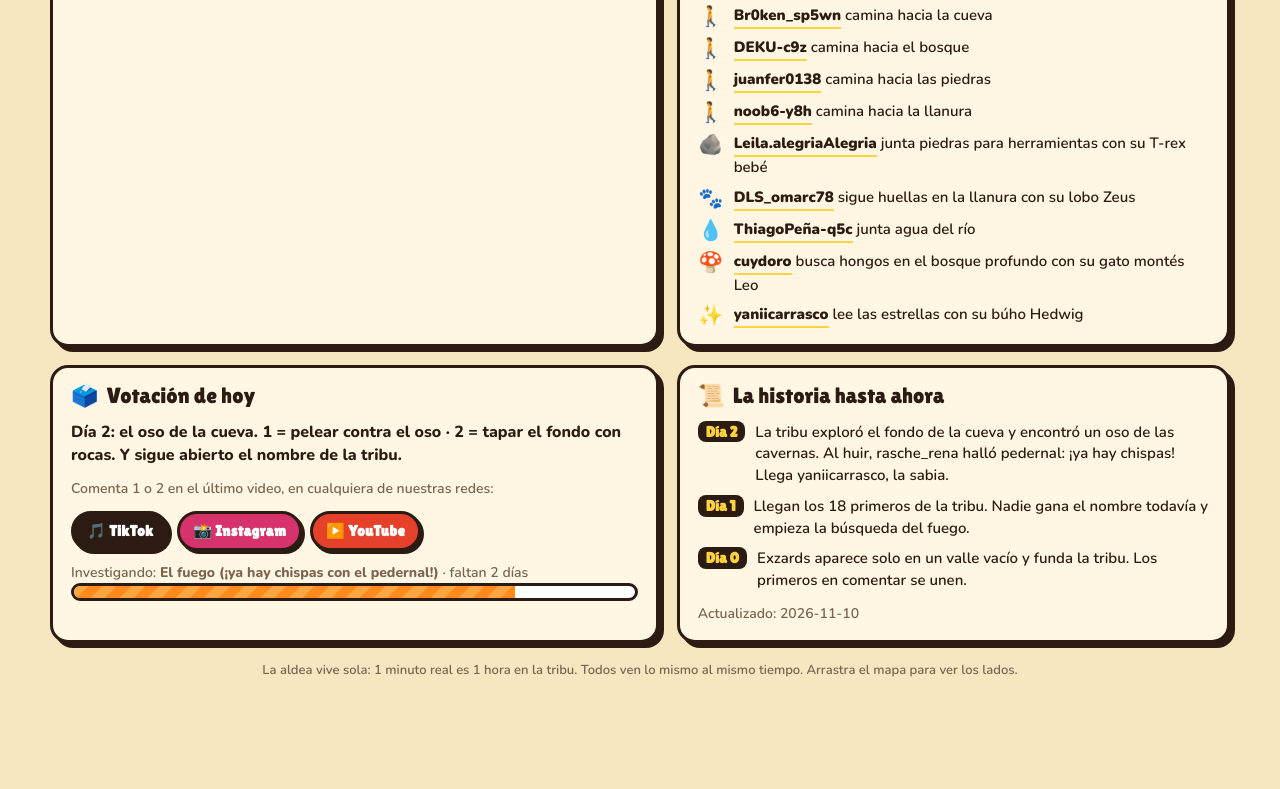
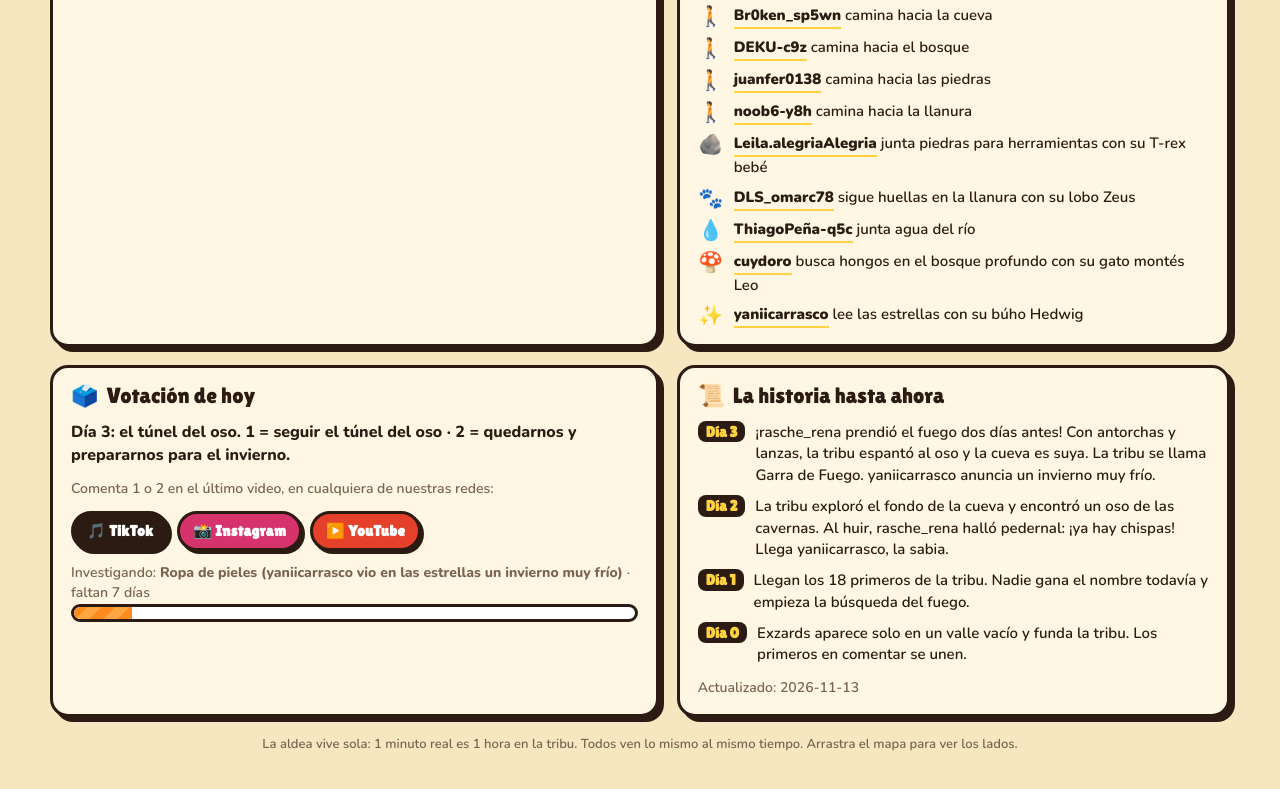
Before and after one commit to Carrasking/tutribudecide, a plain HTML site: page index.html in a window 1280 px wide. Shown: the part 1289-2078 px from the top of the page. Before the commit the page ends 2009 px from the top, so only its background shows below. Drawn offline with nearby package versions, Linux system fonts and the light colour scheme; animation ran at ten frames a second.

Commit message:
Día 3: Garra de Fuego, fuego desbloqueado, oso vencido, población 91
Co-Authored-By: Claude Opus 5.5 <noreply@anthropic.com>

```diff
--- a/datos.json
+++ b/datos.json
@@ -1,29 +1,29 @@
 {
-  "actualizado": "2026-11-10",
-  "dia": 2,
-  "poblacion": 78,
-  "tribu": null,
+  "actualizado": "2026-11-13",
+  "dia": 3,
+  "poblacion": 91,
+  "tribu": "Garra de Fuego",
   "aldea": null,
   "era": "piedra",
-  "fuego": false,
+  "fuego": true,
   "cueva": {
-    "estado": "oscuro",
+    "estado": "vencido",
     "amenaza": "oso",
-    "vida": 100,
+    "vida": 0,
     "nota": {
-      "es": "Un oso de las cavernas vive en el fondo. La tribu decide en el video: ¿pelear o tapar el fondo con rocas?",
-      "en": "A cave bear lives at the back. The tribe decides in the video: fight it or wall it off with rocks?"
+      "es": "Con antorchas y lanzas, la tribu espantó al oso: huyó por un túnel del fondo. ¿Lo seguimos? La tribu lo decide en el video.",
+      "en": "With torches and spears, the tribe scared the bear off: it ran through a tunnel at the back. Follow it? The tribe decides in the video."
     }
   },
   "investigando": {
-    "es": "El fuego (¡ya hay chispas con el pedernal!)",
-    "en": "Fire (flint sparks already!)",
-    "inicio": "2026-11-09",
-    "dias": 6
+    "es": "Ropa de pieles (yaniicarrasco vio en las estrellas un invierno muy frío)",
+    "en": "Fur clothes (yaniicarrasco saw a very cold winter in the stars)",
+    "inicio": "2026-11-13",
+    "dias": 7
   },
   "votacion": {
-    "es": "Día 2: el oso de la cueva. 1 = pelear contra el oso · 2 = tapar el fondo con rocas. Y sigue abierto el nombre de la tribu.",
-    "en": "Day 2: the cave bear. 1 = fight the bear · 2 = wall off the back with rocks. The tribe name vote is still open.",
+    "es": "Día 3: el túnel del oso. 1 = seguir el túnel del oso · 2 = quedarnos y prepararnos para el invierno.",
+    "en": "Day 3: the bear's tunnel. 1 = follow the bear's tunnel · 2 = stay and get ready for winter.",
     "redes_es": [
       {
         "red": "TikTok",
@@ -71,6 +71,11 @@
       "dia": 2,
       "es": "La tribu exploró el fondo de la cueva y encontró un oso de las cavernas. Al huir, rasche_rena halló pedernal: ¡ya hay chispas! Llega yaniicarrasco, la sabia.",
       "en": "The tribe explored the back of the cave and found a cave bear. Running away, rasche_rena found flint: sparks at last! yaniicarrasco, the sage, arrives."
+    },
+    {
+      "dia": 3,
+      "es": "¡rasche_rena prendió el fuego dos días antes! Con antorchas y lanzas, la tribu espantó al oso y la cueva es suya. La tribu se llama Garra de Fuego. yaniicarrasco anuncia un invierno muy frío.",
+      "en": "rasche_rena made fire two days early! With torches and spears, the tribe scared off the bear and the cave is theirs. The tribe is now called Garra de Fuego. yaniicarrasco foresees a very cold winter."
     }
   ],
   "jefe": {
@@ -104,8 +109,8 @@
       "pelo": "#C0502A",
       "ropa": "#7E8C3A",
       "papel": {
-        "es": "Nómada que busca el fuego. Encontró pedernal en la cueva",
-        "en": "Nomad searching for fire. Found flint in the cave"
+        "es": "Nómada que descubrió el fuego con el pedernal de la cueva",
+        "en": "Nomad who discovered fire with flint from the cave"
       }
     },
     {
@@ -355,5 +360,5 @@
       }
     }
   ],
-  "aldeanos_genericos": 58
+  "aldeanos_genericos": 71
 }
```
Also changed, not shown: index.html (+1 -1 lines).
